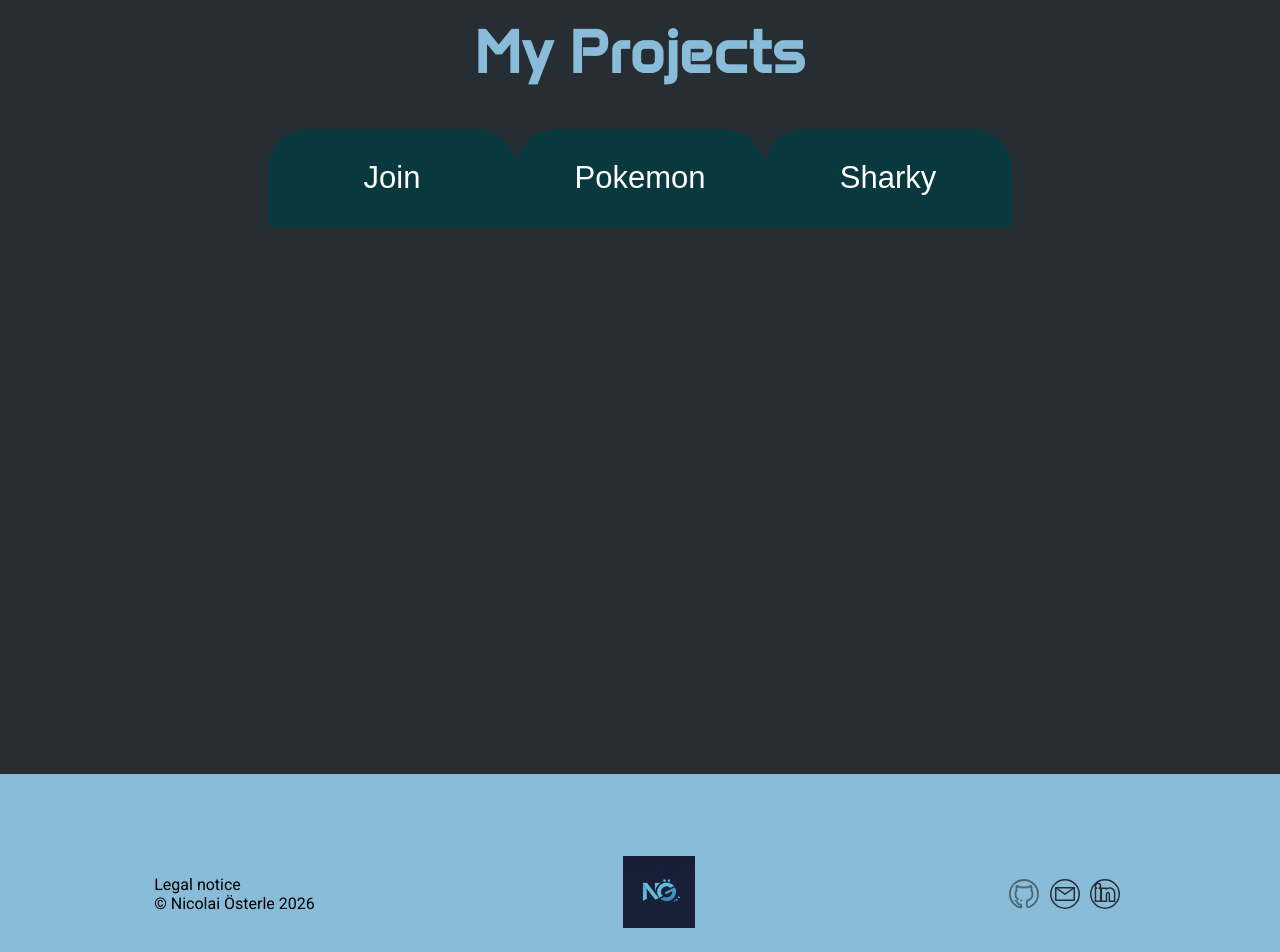
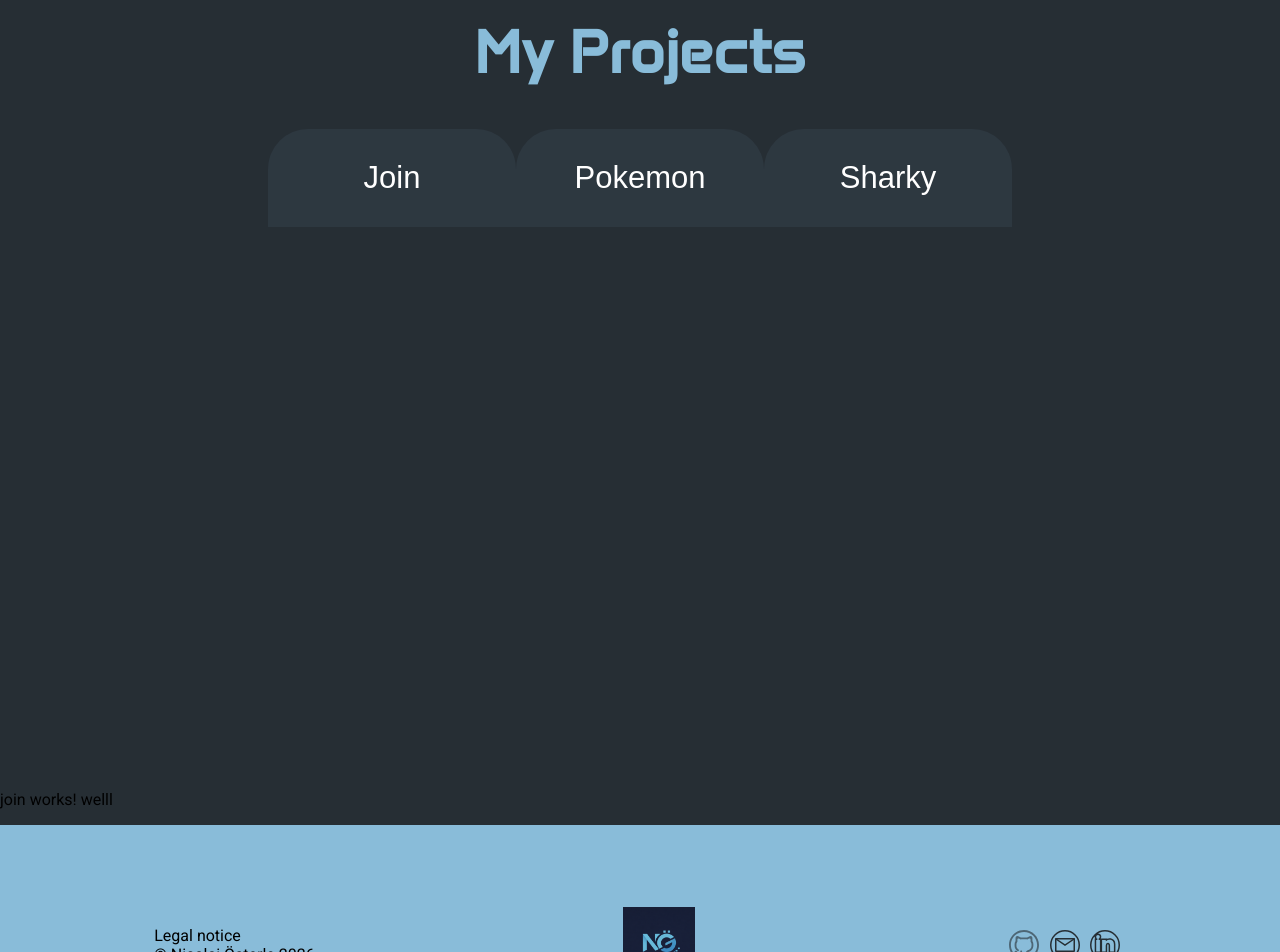
Before and after one commit to SilverBlure/portfoli, an Angular app: page / in a window 1280 px wide. Shown: the part 1620-2572 px from the top of the page. Built offline with nearby package versions, Linux system fonts and the light colour scheme.

Commit message:
add select function

```diff
--- a/src/app/my-projects/join/join.component.html
+++ b/src/app/my-projects/join/join.component.html
@@ -1 +1 @@
-<p>join works!</p>
+<p>join works! welll</p>
--- a/src/app/my-projects/my-projects.component.html
+++ b/src/app/my-projects/my-projects.component.html
@@ -1,9 +1,12 @@
- <h1>My Projects</h1>
+<h1>My Projects</h1>
+
 <div class="projects">
+  <button class="tabs" *ngFor="let project of projects; let i = index" (click)="selectProject(i)"
+    [class.active]="activeIndex === i">
 
-  <button class="tabs"
-  *ngFor="let project of projects; let i = index">
-  {{project.title}}
-</button>
+    {{ project.title }}
+  </button>
+</div>
 
-  <div>
+<ng-container *ngComponentOutlet="projects[activeIndex].component">
+</ng-container>
--- a/src/app/my-projects/my-projects.component.scss
+++ b/src/app/my-projects/my-projects.component.scss
@@ -15,7 +15,7 @@ justify-content: center;
 
 
     >.tabs{
-        background-color: #0A383F;
+        background-color: #89BCD912;
         border-style: none;
         display: flex;
         align-items: center;
--- a/src/app/my-projects/my-projects.component.ts
+++ b/src/app/my-projects/my-projects.component.ts
@@ -19,4 +19,12 @@ export class MyProjectsComponent {
       {title: 'Pokemon', component: PokemonComponent },
       {title: 'Sharky', component: SharkyComponent },
       ];
+
+
+      activeIndex = 0;
+
+
+  selectProject(index: number) {
+    this.activeIndex = index;
+  }
 }
```
